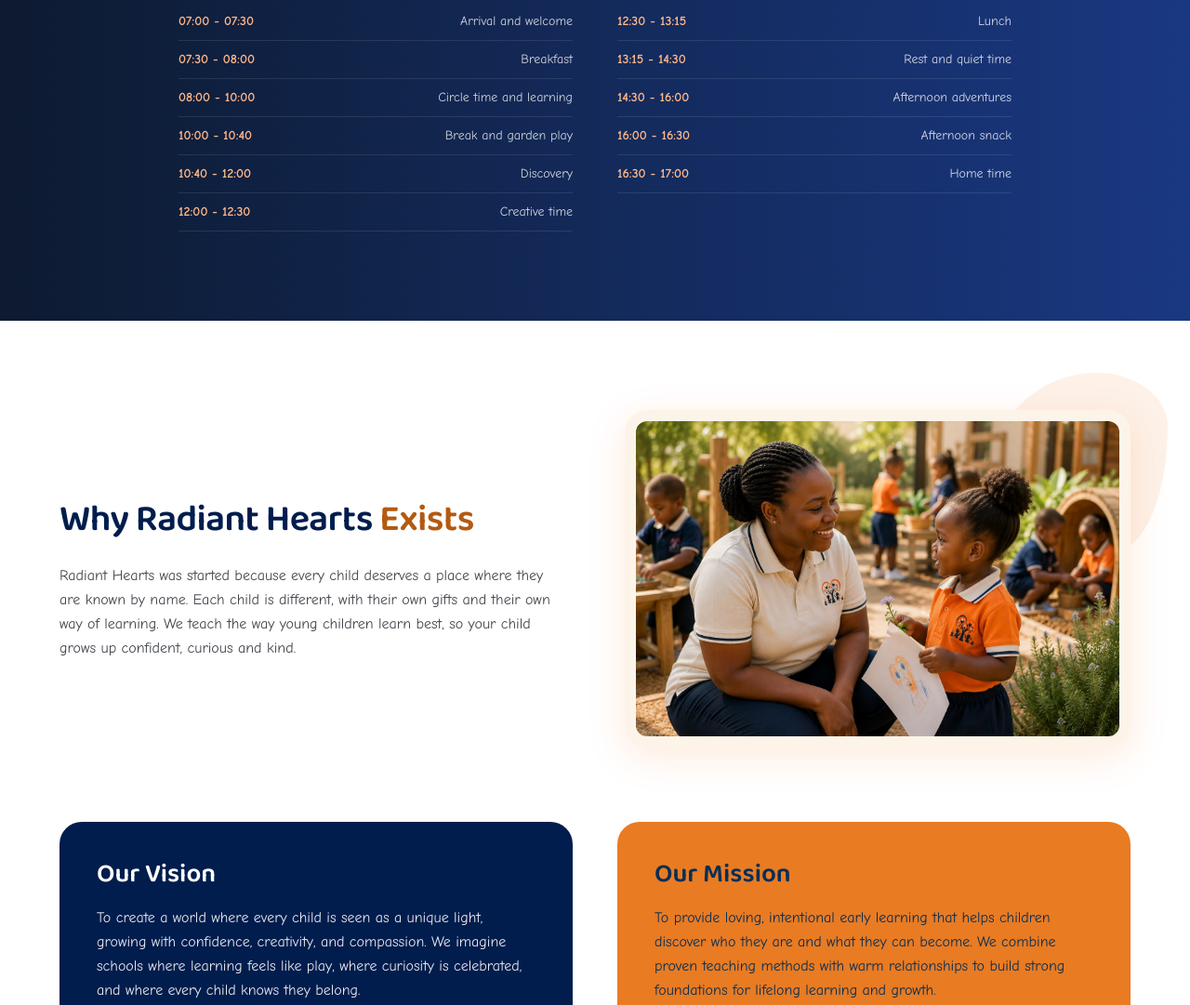
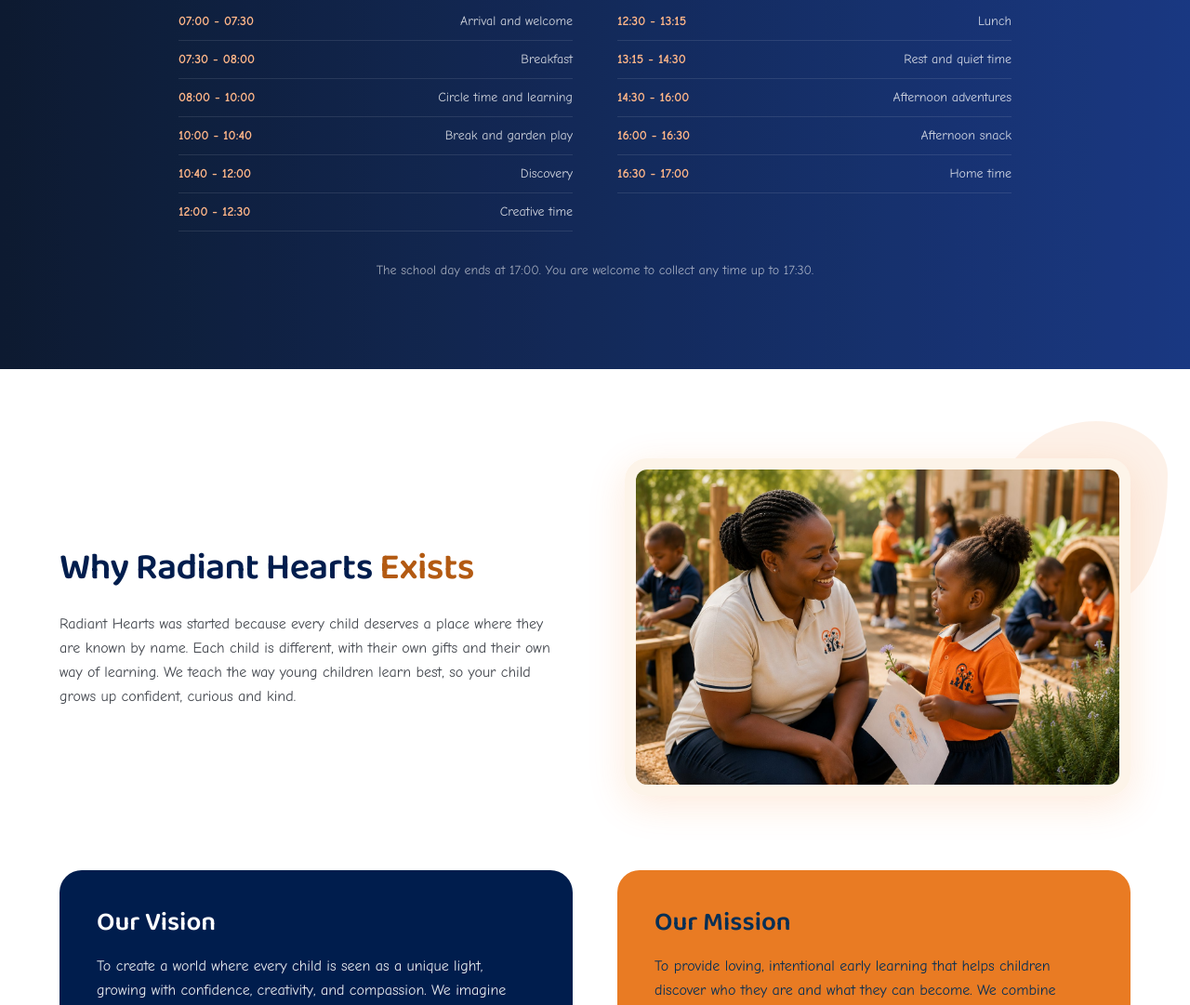
Before and after one commit to McClouds-web/radianthearts, a plain HTML site: page index.html in a window 1280 px wide. Shown: the part 3052-4133 px from the top of the page at 93% size. Drawn offline with nearby package versions, Linux system fonts and the light colour scheme.

Commit message:
Deploy: collection grace period clarified

```diff
--- a/index.html
+++ b/index.html
@@ -466,6 +466,7 @@
 <li class="flex justify-between gap-4 py-2.5 border-b border-white/10"><span class="text-sm font-bold text-secondary-fixed-dim whitespace-nowrap">16:30 - 17:00</span><span class="text-sm text-white/80 text-right">Home time</span></li>
 </ul>
 </div>
+<p class="text-center text-sm text-white/60 mt-8">The school day ends at 17:00. You are welcome to collect any time up to 17:30.</p>
 </div>
 </div>
 </div>
```
Also changed, not shown: 2 other files.
